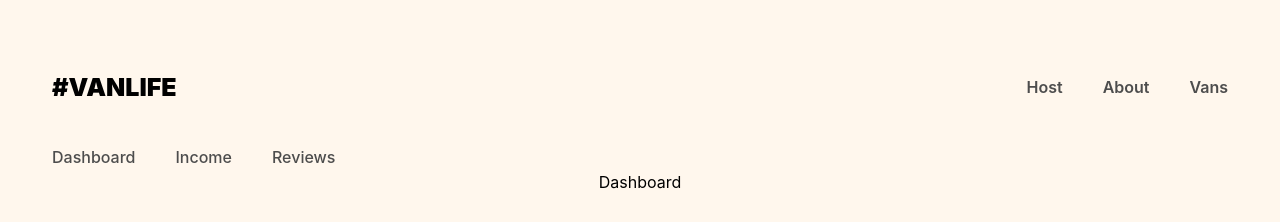
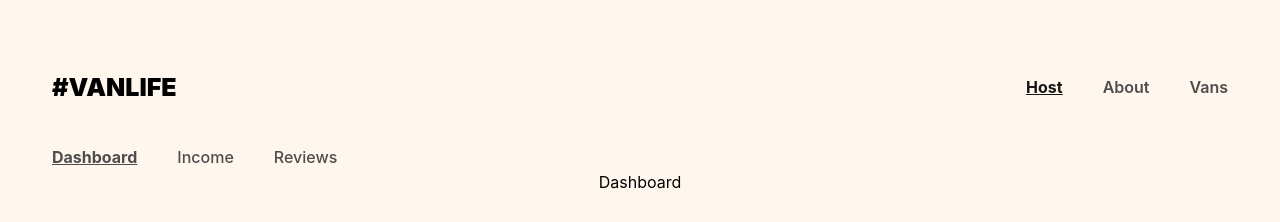
Before and after one commit to Stefan8412/vanslife, a React (Vite) app: page /host in a window 1280 px wide. Shown: the top 222 px of the page. Built offline with nearby package versions, Linux system fonts and the light colour scheme; what miragejs would draw is missing.

Commit message:
add styles

```diff
--- a/src/components/Header.tsx
+++ b/src/components/Header.tsx
@@ -1,15 +1,35 @@
-import { Link } from "react-router-dom";
+import { NavLink } from "react-router-dom";
 
 export default function Header() {
+  const activeStyle = {
+    fontWeight: "bold",
+    textDecoration: "underline",
+    color: "#161616",
+  };
   return (
     <header>
-      <Link className="site-logo" to="/">
+      <NavLink className="site-logo" to="/">
         #Vanlife
-      </Link>
+      </NavLink>
       <nav>
-        <Link to="/host">Host</Link>
-        <Link to="/about">About</Link>
-        <Link to="/vans">Vans</Link>
+        <NavLink
+          to="/host"
+          style={({ isActive }) => (isActive ? activeStyle : undefined)}
+        >
+          Host
+        </NavLink>
+        <NavLink
+          to="/about"
+          style={({ isActive }) => (isActive ? activeStyle : undefined)}
+        >
+          About
+        </NavLink>
+        <NavLink
+          to="/vans"
+          style={({ isActive }) => (isActive ? activeStyle : undefined)}
+        >
+          Vans
+        </NavLink>
       </nav>
     </header>
   );
--- a/src/components/HostLayout.tsx
+++ b/src/components/HostLayout.tsx
@@ -1,11 +1,32 @@
-import { Link, Outlet } from "react-router-dom";
+import { Link, Outlet, NavLink } from "react-router-dom";
 export default function HostLayout() {
+  const activeStyles = {
+    fontWeight: "bold",
+    textDecoration: "underline",
+    colors: "#161616",
+  };
   return (
     <>
       <nav className="host-nav">
-        <Link to="/host">Dashboard</Link>
-        <Link to="/host/income">Income</Link>
-        <Link to="/host/reviews">Reviews</Link>
+        <NavLink
+          to="/host"
+          end
+          style={({ isActive }) => (isActive ? activeStyles : undefined)}
+        >
+          Dashboard
+        </NavLink>
+        <NavLink
+          to="/host/income"
+          style={({ isActive }) => (isActive ? activeStyles : undefined)}
+        >
+          Income
+        </NavLink>
+        <NavLink
+          to="/host/reviews"
+          style={({ isActive }) => (isActive ? activeStyles : undefined)}
+        >
+          Reviews
+        </NavLink>
       </nav>
       <Outlet />
     </>
```
